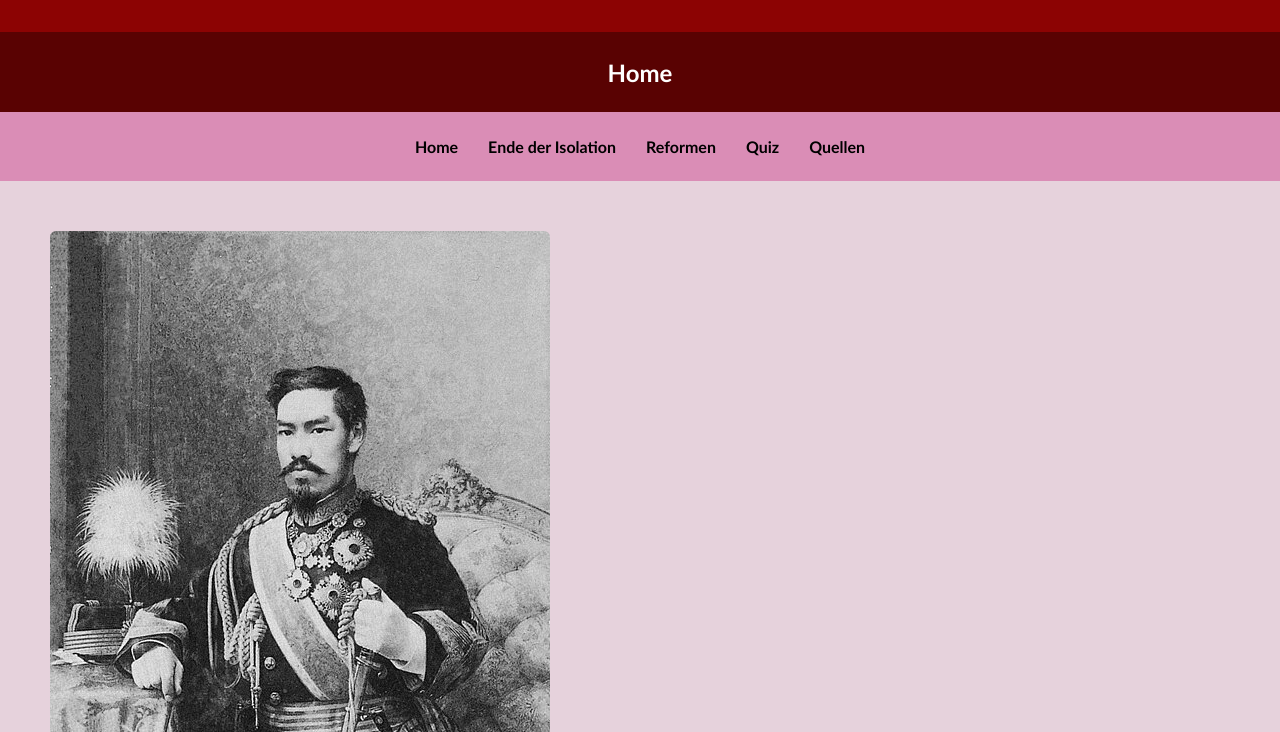
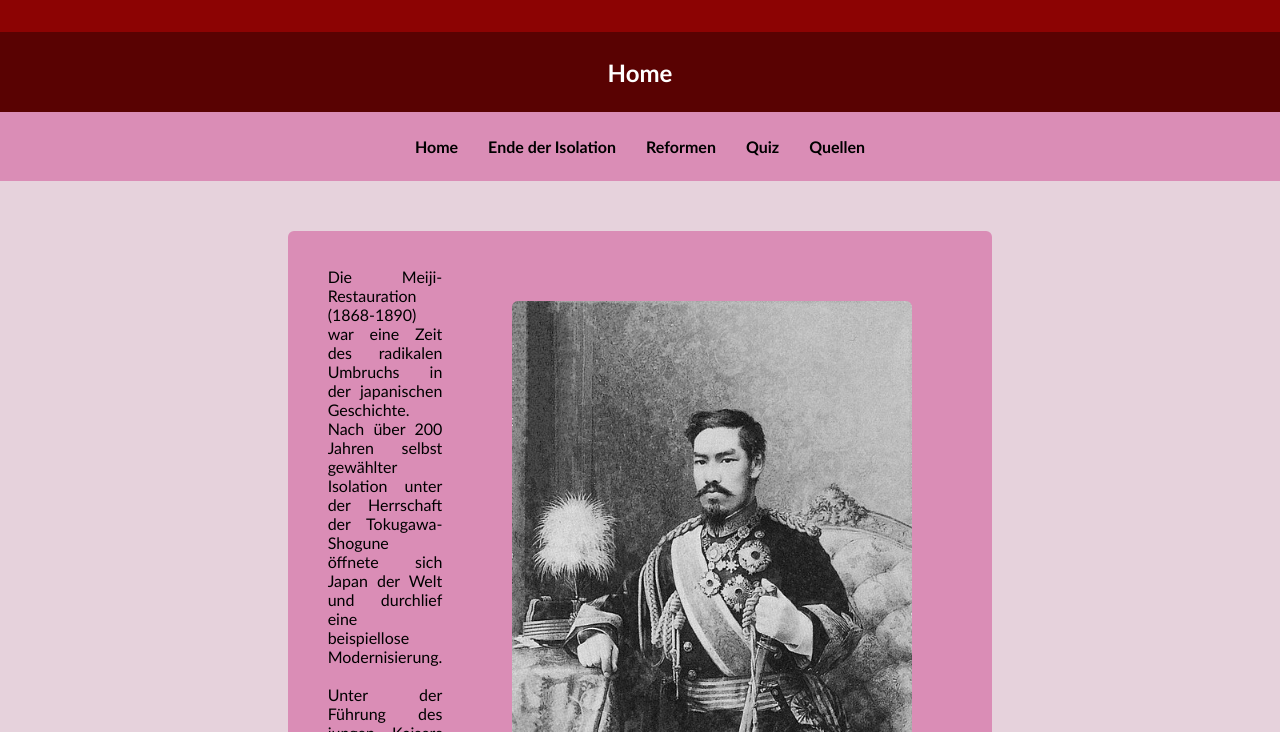
Before and after one commit to RobiBlocks/Meji-Restauration, a plain HTML site: page index.html in a window 1280 px wide. Shown: the part 68-800 px from the top of the page. Drawn offline with Linux system fonts and the light colour scheme.

Commit message:
Improving mainpage

```diff
--- a/index.html
+++ b/index.html
@@ -38,8 +38,30 @@
 
     <article></article>
 
-    <section>
-      <img src="pictures/Meiji_Tenno.jpg" alt="">
+    <section id="main">
+      <div id="meji-portrait-div" class="fact">
+        <p>
+          Die Meiji-Restauration (1868-1890) war eine Zeit des radikalen Umbruchs
+          in der japanischen Geschichte. Nach über 200 Jahren selbst gewählter
+          Isolation unter der Herrschaft der Tokugawa-Shogune öffnete sich Japan
+          der Welt und durchlief eine beispiellose Modernisierung.<br /><br />
+          Unter der Führung des jungen Kaisers Meiji wandelte sich Japan von einem
+          feudalen Staat zu einer modernen Industrienation. Weitreichende Reformen
+          in Bereichen wie Bildung, Militär, Wirtschaft und Verwaltung orientierten
+          sich an westlichen Vorbildern, während man gleichzeitig versuchte,
+          japanische Traditionen zu bewahren.<br /><br />
+          Diese Entwicklung war so erfolgreich, dass Japan innerhalb weniger
+          Jahrzehnte zu einer der führenden Wirtschafts- und Militärmächte Asiens
+          aufstieg. Die Meiji-Restauration gilt bis heute als Musterbeispiel einer
+          gelungenen Modernisierung, die es einem Land ermöglichte, seine
+          Unabhängigkeit zu bewahren und gleichzeitig den technologischen Anschluss
+          an die westliche Welt zu finden.
+        </p>
+        <figure id="meiji-portrait">
+          <img src="pictures/Meiji_Tenno.jpg" alt="Meiji Tenno" />
+          <figcaption>Meiji Tenno</figcaption>
+        </figure>
+      </div>
     </section>
 
     <aside></aside>
--- a/styles.css
+++ b/styles.css
@@ -188,4 +188,20 @@ figure:focus-within figcaption {
     grid-column: 3 / 4;
     background-color: #e6d2dc;
   }
+  #meji-portrait-div {
+    display: flex;
+    flex-direction: row;
+    align-items: flex-start;
+  }
+  #meiji-portrait {
+    min-width: 400px;
+    margin: 50px 40px 50px 70px;
+  }
+  #meiji-portrait img{
+    min-width: 400px;
+  }
+  #main {
+    grid-row: 4 / 5;
+    grid-column: 2 / 3;
+  }
 }
```
Also changed, not shown: quiz.css (+6 -1 lines).
